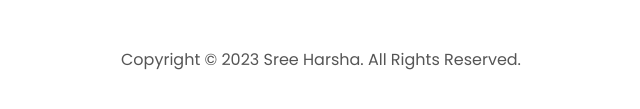
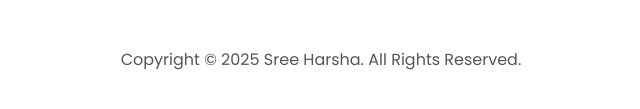
Before and after one commit to charapakasaisreeharsha/Portfolio, a plain HTML site: page index.html in a window 1280 px wide. Shown: the part 3370-3479 px from the top of the page, 319-959 px from the left. Drawn offline with Linux system fonts and the light colour scheme.

Commit message:
Update index.html

```diff
--- a/index.html
+++ b/index.html
@@ -376,7 +376,7 @@
           </ul>
         </div>
       </nav>
-      <p>Copyright &#169; 2023 Sree Harsha. All Rights Reserved.</p>
+      <p>Copyright &#169; 2025 Sree Harsha. All Rights Reserved.</p>
     </footer>
     <script src="script.js"></script>
   </body>
```
